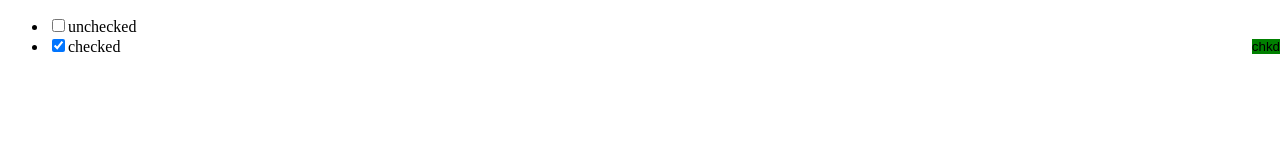
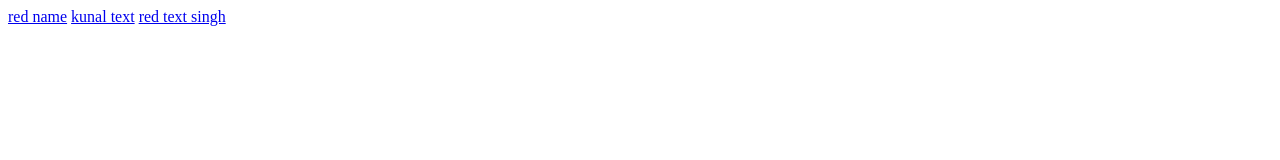
Before and after one commit to mrpremprakash/kunal, a plain HTML site: page 1-28-2016.html in a window 1280 px wide. Drawn offline with Linux system fonts and the light colour scheme.

Commit message:
1-28-2016

```diff
--- a/1-28-2016.html
+++ b/1-28-2016.html
@@ -1,24 +1,17 @@
 <!DOCTYPE html>
 <html>
 <head>
-    <meta charset="UTF-8">
-    <title>kunal</title>
+    <title>my name</title>
     <style>
-        input[checked]:after {
-            content: attr(name);
-            background-color: green;
-            position: absolute;
-            right:0;
+        a[rel=*]
+        {
+            color: red;
         }
     </style>
-    <form>
-        <ul>
-            <li><input type=checkbox name='unchkd'>unchecked</input>
-            <li><input type=checkbox name='chkd' checked>checked</input>
-        </ul>
-    </form>
-    </style>
     <body>
-    </body>
+<a href="#" rel="eg">red name</a>
+<a href="#">kunal text</a>
+<a href="#" rel="more">red text singh</a>
+</body>
 </head>
 </html>
```
